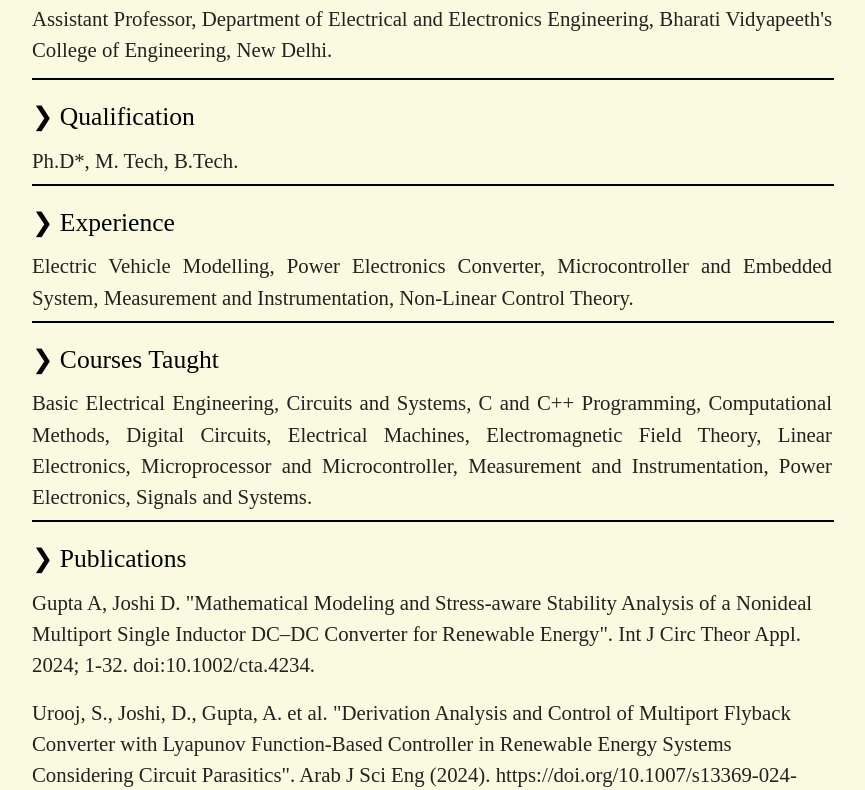
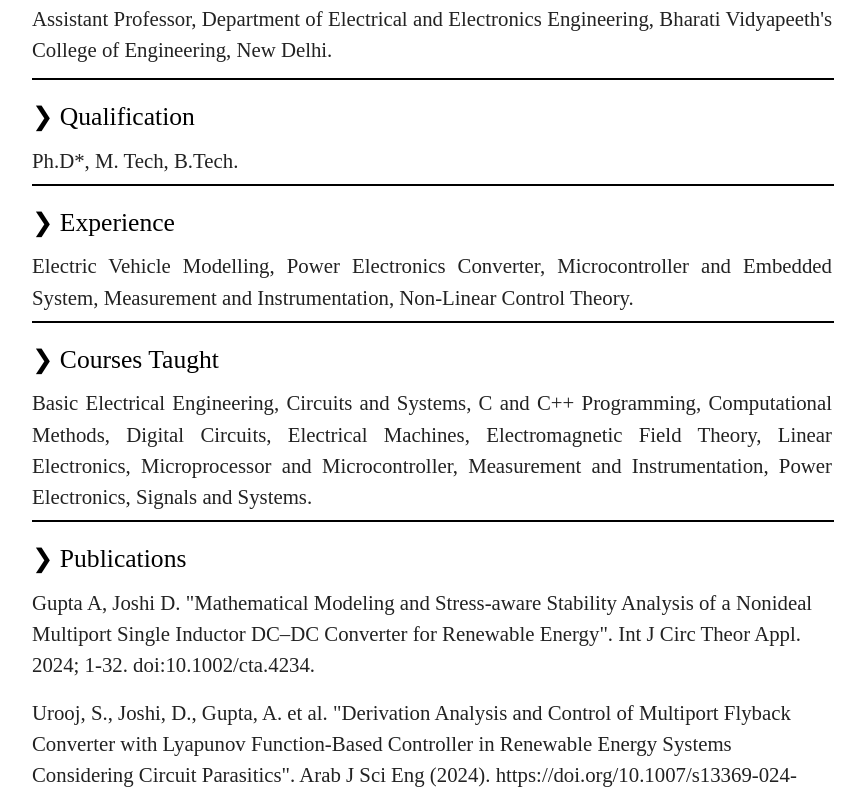
Before and after one commit to ashutoshg-in/ashutoshg-in.github.io, a plain HTML site: page index.html in a window 1280 px wide. Shown: the part 281-1071 px from the top of the page, without its empty margins (208-1073 px from the left). Drawn offline with Linux system fonts and the light colour scheme.

Commit message:
Update index.css

```diff
--- a/index.css
+++ b/index.css
@@ -132,7 +132,8 @@ iframe
 }
 .col-1, .col-1-wrap
 {
-	background: var(--color1);
+/* 	background: var(--color1); */
+	background: white;
 }
 body, .col-2, .col-2-wrap
 {
```
